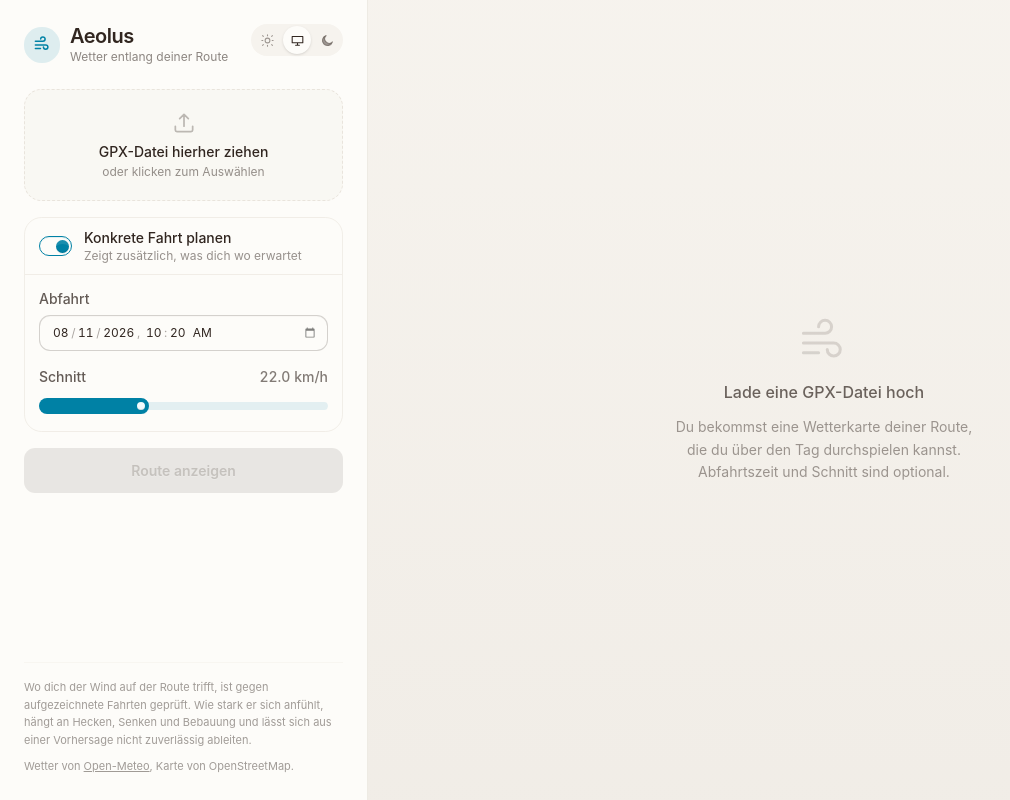
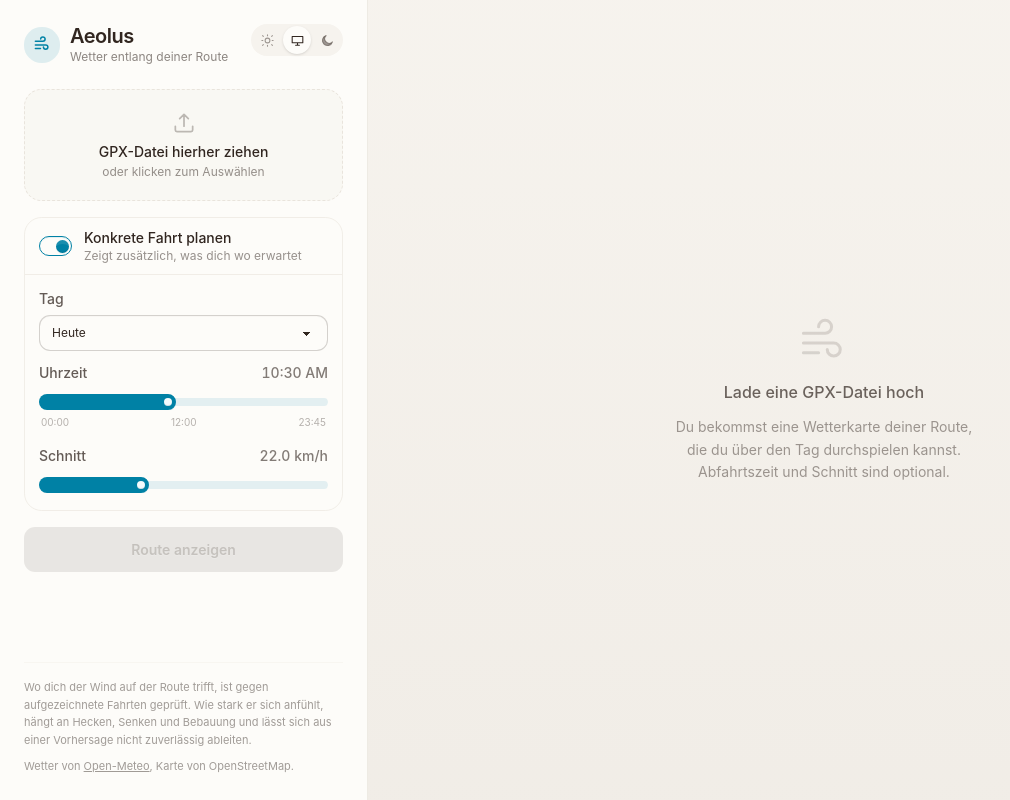
Before and after one commit to mbbrueckner/aeolus, a React (Vite) app in the folder frontend/: page / in a window 1280 px wide. Both pictures are taken after a click on the label 183 px from the left and 254 px from the top of the page. Shown: the whole page, without its empty margins (0-1010 px from the left). Built offline with nearby package versions, Linux system fonts and the light colour scheme.

Commit message:
fix: turn route arrows with the clock, replace the date picker, widen the field

```diff
--- a/frontend/src/components/ControlPanel.tsx
+++ b/frontend/src/components/ControlPanel.tsx
@@ -1,22 +1,23 @@
 import { useRef, useState } from 'react'
+import { DepartureField } from './DepartureField'
 
 interface Props {
   busy: boolean
   onSubmit: (gpx: File, ride: { avgSpeedKmh: number; startTime: string } | null) => void
 }
 
-/** Local wall-clock time in the format a datetime-local input expects. */
-function nowForInput(): string {
+/** Now, rounded up to the next quarter hour the forecast is published for. */
+function nextQuarterHour(): Date {
   const now = new Date()
-  now.setMinutes(now.getMinutes() - now.getTimezoneOffset(), 0, 0)
-  return now.toISOString().slice(0, 16)
+  now.setMinutes(Math.ceil(now.getMinutes() / 15) * 15, 0, 0)
+  return now
 }
 
 export function ControlPanel({ busy, onSubmit }: Props) {
   const [file, setFile] = useState<File | null>(null)
   const [planRide, setPlanRide] = useState(false)
   const [speed, setSpeed] = useState(22)
-  const [start, setStart] = useState(nowForInput)
+  const [start, setStart] = useState(nextQuarterHour)
   const [dragging, setDragging] = useState(false)
   const inputRef = useRef<HTMLInputElement>(null)
 
@@ -30,7 +31,12 @@ export function ControlPanel({ busy, onSubmit }: Props) {
       onSubmit={(event) => {
         event.preventDefault()
         if (file) {
-          onSubmit(file, planRide ? { avgSpeedKmh: speed, startTime: start } : null)
+          // toISOString carries the zone, so the server does not read a local
+          // wall-clock time as UTC.
+          onSubmit(
+            file,
+            planRide ? { avgSpeedKmh: speed, startTime: start.toISOString() } : null,
+          )
         }
       }}
     >
@@ -111,16 +117,7 @@ export function ControlPanel({ busy, onSubmit }: Props) {
 
         {planRide && (
           <div className="space-y-4 border-t border-base-300/60 px-3.5 py-3.5">
-            <label className="block">
-              <span className="mb-1.5 block text-sm font-medium opacity-75">Abfahrt</span>
-              <input
-                type="datetime-local"
-                required
-                value={start}
-                className="input input-sm w-full"
-                onChange={(event) => setStart(event.target.value)}
-              />
-            </label>
+            <DepartureField value={start} onChange={setStart} />
 
             <label className="block">
               <span className="mb-1.5 flex items-baseline justify-between text-sm font-medium">
--- /dev/null
+++ b/frontend/src/components/DepartureField.tsx
@@ -0,0 +1,99 @@
+interface Props {
+  value: Date
+  onChange: (value: Date) => void
+  days?: number
+}
+
+const SLOT_MINUTES = 15
+const SLOTS_PER_DAY = (24 * 60) / SLOT_MINUTES
+
+/**
+ * A departure picker built from a select and a slider.
+ *
+ * The native datetime-local control is drawn by the browser and ignores the
+ * page's styling, which left it looking out of place. Its granularity is also
+ * wrong here: the forecast comes in quarter hours, so that is what the slider
+ * steps in.
+ */
+export function DepartureField({ value, onChange, days = 7 }: Props) {
+  const today = startOfDay(new Date())
+  const chosenDay = startOfDay(value)
+  const slot = Math.round((value.getTime() - chosenDay.getTime()) / (SLOT_MINUTES * 60_000))
+
+  const options = Array.from({ length: days }, (_, offset) => {
+    const day = new Date(today)
+    day.setDate(day.getDate() + offset)
+    return day
+  })
+
+  function setDay(day: Date) {
+    const next = new Date(day)
+    next.setMinutes(slot * SLOT_MINUTES, 0, 0)
+    onChange(next)
+  }
+
+  function setSlot(next: number) {
+    const updated = new Date(chosenDay)
+    updated.setMinutes(next * SLOT_MINUTES, 0, 0)
+    onChange(updated)
+  }
+
+  return (
+    <div className="space-y-3">
+      <label className="block">
+        <span className="mb-1.5 block text-sm font-medium opacity-75">Tag</span>
+        <select
+          className="select select-sm w-full"
+          value={chosenDay.getTime()}
+          onChange={(event) => setDay(new Date(Number(event.target.value)))}
+        >
+          {options.map((day, offset) => (
+            <option key={day.getTime()} value={day.getTime()}>
+              {labelFor(day, offset)}
+            </option>
+          ))}
+        </select>
+      </label>
+
+      <label className="block">
+        <span className="mb-1.5 flex items-baseline justify-between text-sm font-medium">
+          <span className="opacity-75">Uhrzeit</span>
+          <span className="tabular-nums opacity-60">
+            {value.toLocaleTimeString(undefined, { hour: '2-digit', minute: '2-digit' })}
+          </span>
+        </span>
+        <input
+          type="range"
+          min={0}
+          max={SLOTS_PER_DAY - 1}
+          step={1}
+          value={slot}
+          aria-label="Uhrzeit"
+          className="range range-primary range-xs"
+          onChange={(event) => setSlot(Number(event.target.value))}
+        />
+        <div className="mt-0.5 flex justify-between px-0.5 text-[10px] opacity-35">
+          <span>00:00</span>
+          <span>12:00</span>
+          <span>23:45</span>
+        </div>
+      </label>
+    </div>
+  )
+}
+
+function startOfDay(date: Date): Date {
+  const copy = new Date(date)
+  copy.setHours(0, 0, 0, 0)
+  return copy
+}
+
+function labelFor(day: Date, offset: number): string {
+  if (offset === 0) return 'Heute'
+  if (offset === 1) return 'Morgen'
+  return day.toLocaleDateString(undefined, {
+    weekday: 'long',
+    day: 'numeric',
+    month: 'long',
+  })
+}
--- a/frontend/src/components/RainOverlay.tsx
+++ b/frontend/src/components/RainOverlay.tsx
@@ -108,12 +108,33 @@ function render(field: Field, slot: number): string | null {
       image.data[offset] = r
       image.data[offset + 1] = g
       image.data[offset + 2] = b
-      image.data[offset + 3] = a
+      image.data[offset + 3] = Math.round(a * edgeFade(x, y, width, height))
     }
   }
 
   context.putImageData(image, 0, 0)
   return canvas.toDataURL()
+}
+
+/** Fraction of the image width over which the edge fades out. */
+const FADE = 0.14
+
+/**
+ * Soften the border of the field.
+ *
+ * The forecast covers a rectangle, but a hard edge reads as a pasted-on
+ * rectangle rather than as weather that simply continues past the data.
+ */
+function edgeFade(x: number, y: number, width: number, height: number): number {
+  const towards = (position: number, extent: number) => {
+    const margin = extent * FADE
+    const distance = Math.min(position, extent - 1 - position)
+    return margin <= 0 ? 1 : Math.min(1, distance / margin)
+  }
+
+  const factor = Math.min(towards(x, width), towards(y, height))
+  // Smoothstep, so the fade has no visible seam where it begins.
+  return factor * factor * (3 - 2 * factor)
 }
 
 /** Interpolate the rain colour scale at a given rate. */
--- a/frontend/src/components/RouteMap.tsx
+++ b/frontend/src/components/RouteMap.tsx
@@ -1,8 +1,14 @@
 import { useEffect, useMemo } from 'react'
 import { MapContainer, Marker, Polyline, Popup, TileLayer, useMap } from 'react-leaflet'
 import L from 'leaflet'
-import type { Analysis, Segment } from '../types'
-import { distanceAtTime, positionAtDistance, windOnRoute } from '../field'
+import type { Analysis, Field, Segment } from '../types'
+import {
+  distanceAtTime,
+  positionAtDistance,
+  sampleField,
+  windDirectionDeg,
+  windOnRoute,
+} from '../field'
 import {
   ALIGNMENT_COLOUR,
   ALIGNMENT_LABEL,
@@ -66,7 +72,11 @@ export function RouteMap({ analysis, slot, onSlotChange, playing, onPlayingChang
         ))}
 
         {segments.map((segment, index) => (
-          <Marker key={`arrow-${index}`} position={segment.point} icon={pinIcon(segment)}>
+          <Marker
+            key={`arrow-${index}`}
+            position={segment.point}
+            icon={pinIcon(segment, field, slot)}
+          >
             <Popup>
               <SegmentPopup segment={segment} />
             </Popup>
@@ -225,11 +235,26 @@ function FitToRoute({ segments }: { segments: Segment[] }) {
   return null
 }
 
-/** A small marker at each forecast point along the route. */
-function pinIcon(segment: Segment): L.DivIcon {
-  const colour =
-    isNotable(segment) && segment.alignment ? ALIGNMENT_COLOUR[segment.alignment] : '#64748b'
-  const rotation = arrowRotation(segment.wind_direction_deg ?? 0)
+/**
+ * A marker at each forecast point along the route.
+ *
+ * Reads the field at the displayed time rather than the arrival weather, so
+ * the arrows turn with the slider instead of standing still.
+ */
+function pinIcon(segment: Segment, field: Field | null, slot: number): L.DivIcon {
+  let colour = '#64748b'
+  let rotation = arrowRotation(segment.wind_direction_deg ?? 0)
+
+  if (field) {
+    const [lat, lon] = segment.point
+    const wind = windOnRoute(field, lat, lon, slot, segment.bearing_deg)
+    const notable = Math.max(Math.abs(wind.headwindKmH), wind.crosswindKmH) >= 12
+
+    colour = notable ? ALIGNMENT_COLOUR[wind.alignment] : '#64748b'
+    rotation = arrowRotation(windDirectionDeg(sampleField(field, lat, lon, slot)))
+  } else if (isNotable(segment) && segment.alignment) {
+    colour = ALIGNMENT_COLOUR[segment.alignment]
+  }
 
   return L.divIcon({
     className: '',
--- a/frontend/src/index.css
+++ b/frontend/src/index.css
@@ -99,37 +99,6 @@ body {
   text-rendering: optimizeLegibility;
 }
 
-/*
- * Native date and file pickers ignore utility classes. color-scheme comes from
- * the DaisyUI theme and makes the browser's own calendar match, and these rules
- * bring the parts that do respond into line with the rest of the form.
- */
-input[type="datetime-local"] {
-  font-variant-numeric: tabular-nums;
-}
-
-input[type="datetime-local"]::-webkit-calendar-picker-indicator {
-  padding: 0.15rem;
-  border-radius: 0.35rem;
-  opacity: 0.5;
-  cursor: pointer;
-  transition: opacity 0.15s ease, background-color 0.15s ease;
-}
-
-input[type="datetime-local"]::-webkit-calendar-picker-indicator:hover {
-  opacity: 1;
-  background-color: color-mix(in oklch, var(--color-base-content) 12%, transparent);
-}
-
-input[type="datetime-local"]::-webkit-datetime-edit-fields-wrapper {
-  padding: 0;
-}
-
-input[type="datetime-local"]::-webkit-datetime-edit-text {
-  opacity: 0.4;
-  padding: 0 0.1rem;
-}
-
 /* Leaflet paints its own tiles, so the container needs an explicit ground. */
 .leaflet-container {
   background: var(--color-base-200);
```
Also changed, not shown: 2 other files (tests, documents, lock files or other folders).
